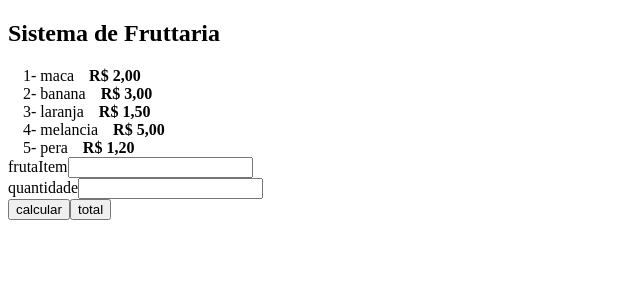
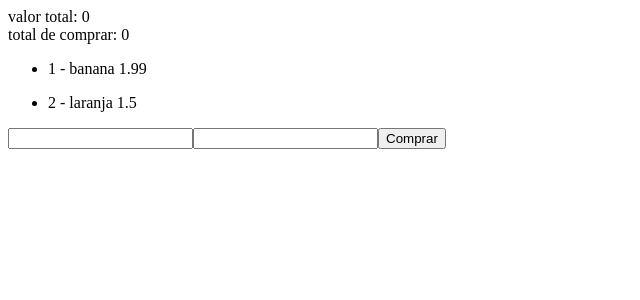
Before and after one commit to Gabriel200395/state, a React (Create React App) app: page / in a window 1280 px wide. Shown: the top 300 px of the page, without its empty margins (0-640 px from the left). Built offline with nearby package versions, Linux system fonts and the light colour scheme.

Commit message:
estruturando projeto

```diff
--- a/src/Frutaria/Frutaria.js
+++ b/src/Frutaria/Frutaria.js
@@ -1,124 +1,149 @@
-import { useState } from "react";
+import { useReducer, useState } from "react";
+
+const arrayFrutas = [
+  { item: "1", fruta: "banana", preco: 1.99 },
+  { item: "2", fruta: "laranja", preco: 1.5 },
+];
+
+const Frutas = () => {
+  return (
+    <>
+      {arrayFrutas.map(({ item, fruta, preco }) => (
+        <ul key={item}>
+          <li>
+            {item} - {fruta} {preco}
+          </li>
+        </ul>
+      ))}
+    </>
+  );
+};
+
+const initialValues = {
+  frutaItem: "",
+  quantidade: "",
+  erro: "",
+  comprar: [],
+  incrementar: 0,
+};
+
+function reducer(state, action) {
+  switch (action.type) {
+    case "input": {
+      return {
+        ...state,
+        [action.name]: action.value,
+      };
+    }
+    case "erro": {
+      return {
+        ...state,
+        erro: action.error,
+      };
+    }
+    case "Item1": {
+      return {
+        ...state,
+        comprar: action.array,
+        incrementar: action.value,
+        erro: "",
+      };
+    }
+    case "Item2": {
+      return {
+        ...state,
+        comprar: action.array,
+        incrementar: action.value,
+        erro: "",
+      };
+    }
+    case "fruta não existente": {
+      return {
+        ...state,
+        incrementar: 0,
+        erro: action.error,
+      };
+    }
+  }
+}
 
 function Frutaria() {
-  const arrayFruta = [
-    { item: "1", fruta: "maca", preco: 2.0 },
-    { item: "2", fruta: "banana", preco: 3.0 },
-    { item: "3", fruta: "laranja", preco: 1.5 },
-    { item: "4", fruta: "melancia", preco: 5.0 },
-    { item: "5", fruta: "pera", preco: 1.2 },
-  ];
+  const [state, dispatch] = useReducer(reducer, initialValues);
+  const { frutaItem, quantidade, erro, comprar, incrementar } = state;
 
-  const inputs = [
-    {
-      type: "number",
-      name: "frutaItem",
-      label: "frutaItem",
-    },
-    {
-      type: "number",
-      name: "quantidade",
-      label: "quantidade",
-    },
-  ];
+  const calcular = () => {
+    const [item1, item2] = arrayFrutas;
+    const preco1 = frutaItem === item1.item && +quantidade * item1.preco;
+    const preco2 = frutaItem === item2.item && +quantidade * item2.preco;
 
-  const [stateInputs, setStateInputs] = useState({
-    frutaItem: "",
-    quantidade: "",
-  });
-  const [erro, setErro] = useState(null);
-  const [total, setTotal] = useState([]);
+    preco1
+      ? dispatch({
+          type: "Item1",
+          array: [...comprar, preco1],
+          value: incrementar + 1,
+        })
+      : dispatch({
+          type: "Item2",
+          array: [...comprar, preco2],
+          value: incrementar + 1,
+        });
+    handleValid(preco2, preco1);
+  };
 
-  function handleValid(name) {
-    if (name.length === 0) {
-      setErro(true);
-      return false;
+  function handleValid(preco1, preco2) {
+    if (preco1 || preco2) {
+      console.log("parabens pela comprar");
     } else {
-      setErro(null);
-      return true;
+      dispatch({ type: "fruta não existente", error: "fruta não existente" });
     }
-  }
-
-  function handleChange(event) {
-    erro && handleValid(event.target.value);
-    setStateInputs({ ...stateInputs, [event.target.name]: event.target.value });
-  }
-
-  function handleBlur({ target }) {
-    handleValid(target.value);
-  }
-
-  function handleCalcular() {
-    const { frutaItem, quantidade } = stateInputs;
-    arrayFruta.forEach((fruta) => {
-      if (frutaItem === fruta.item) {
-        const calcular = +quantidade * fruta.preco;
-        setTotal([...total, calcular]);
-      }
-    });
   }
 
   function handleSubmit(event) {
     event.preventDefault();
-    const { frutaItem, quantidade } = stateInputs;
-    if (!handleValid(frutaItem, quantidade)) {
-      setErro(true);
+    if (quantidade.length == "" || frutaItem.length == "") {
+      dispatch({ type: "erro", error: "Campos Não Preenchidos" });
     } else {
-      setErro(false);
+      calcular();
     }
   }
 
-  function handleTotal() {
-    const valor = total.reduce((preco, totalItem) => {
-      return preco + totalItem;
-    }, 0);
-    console.log(valor);
-  }
+  const valorTotal = comprar.reduce((item, total) => {
+    return item + total;
+  }, 0);
 
+  console.log(valorTotal);
   return (
-    <section>
-      <h2>Sistema de Fruttaria</h2>
-      <div>
-        {arrayFruta.map(({ fruta, preco, item }) => (
-          <div
-            key={fruta}
-            style={{
-              display: "flex",
-              alignItems: "center",
-            }}
-          >
-            <p style={{ margin: "0px 15px" }}>
-              {item}- {fruta}
-            </p>
-            <strong>
-              {preco.toLocaleString("pt-BR", {
-                style: "currency",
-                currency: "BRL",
-              })}
-            </strong>
-          </div>
-        ))}
-      </div>
+    <>
+      valor total: {valorTotal}
+      <br />
+      total de comprar: {incrementar}
+      <br />
+      {erro}
+      <Frutas />
       <form onSubmit={handleSubmit}>
-        {inputs.map(({ type, name, label }) => (
-          <div key={name}>
-            <label>
-              {label}
-              <input
-                type={type}
-                name={name}
-                value={stateInputs[name]}
-                onChange={handleChange}
-                onBlur={handleBlur}
-              />
-            </label>
-          </div>
-        ))}
-        {erro && <p>voce não prencheu os campos</p>}
-        <button onClick={handleCalcular}>calcular</button>
-        <button onClick={handleTotal}>total</button>
+        <input
+          type="number"
+          value={frutaItem}
+          name="frutaItem"
+          onChange={({ target }) =>
+            dispatch({ type: "input", name: "frutaItem", value: target.value })
+          }
+        />
+        <input
+          type="number"
+          value={quantidade}
+          name="quantidade"
+          onChange={({ target }) =>
+            dispatch({
+              type: "input",
+              name: "quantidade",
+              value: target.value,
+            })
+          }
+        />
+        <button>Comprar</button>
       </form>
-    </section>
+    </>
   );
 }
 
```
Also changed, not shown: src/Paginacao/Paginacao.js (added, +71 -0 lines).
